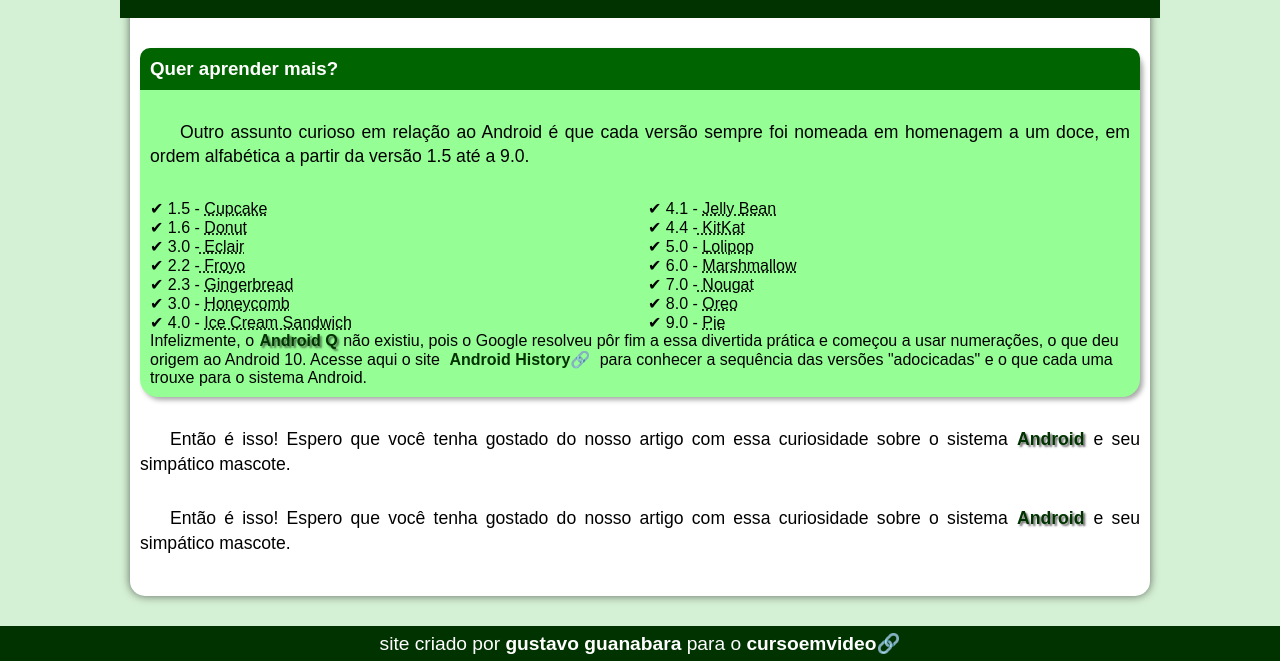
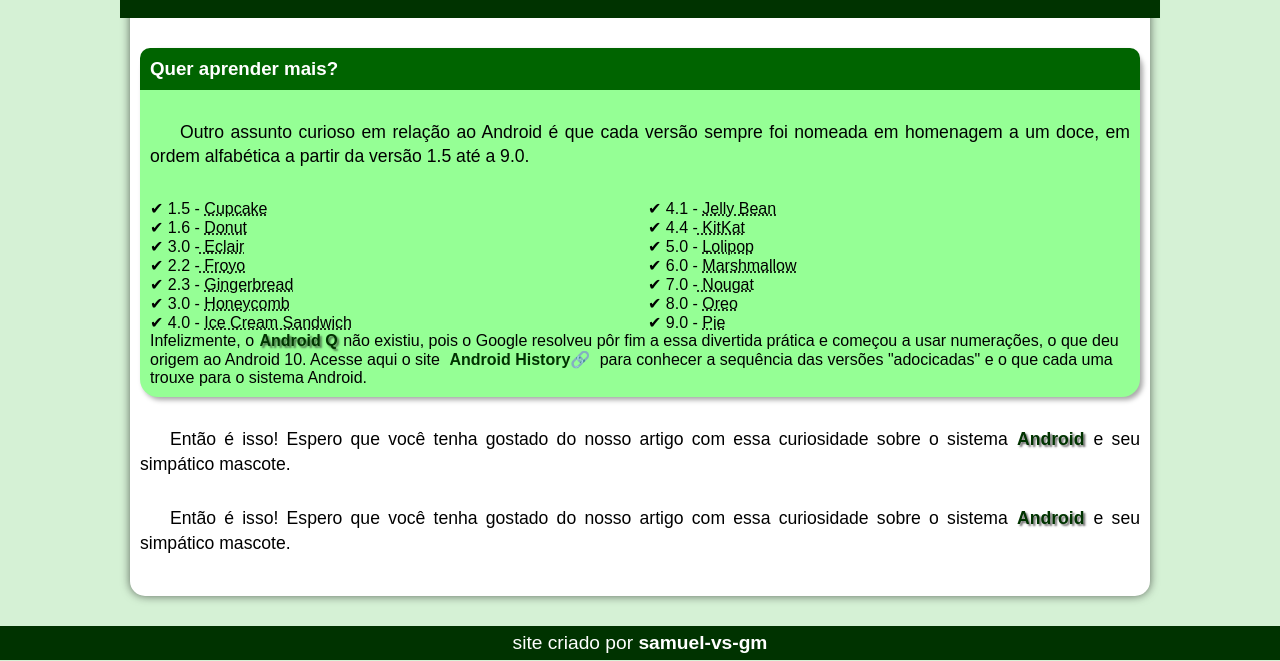
Before and after one commit to Samuel-vs-gm/projeto-android, a plain HTML site: page index.html in a window 1280 px wide. Shown: the part 2363-3024 px from the top of the page. Drawn offline with Linux system fonts and the light colour scheme.

Commit message:
atualização 5.1

```diff
--- a/index.html
+++ b/index.html
@@ -89,6 +89,6 @@
         <p>Então é isso! Espero que você tenha gostado do nosso artigo com essa curiosidade sobre o sistema <strong>Android</strong> e seu simpático mascote.</p>
         </article>
     </main>
-    <footer>site criado por <a href="https://github.com/gustavoguanabara" target="_blank" id="externo">gustavo guanabara</a> para o <a href="https://www.youtube.com/c/CursoemV%C3%ADdeo" target="_blank" class="externo">cursoemvideo</a></footer>
+    <footer>site criado por <a href="https://github.com/samuel-vs-gm.io" target="_blank" id="externo">samuel-vs-gm</a></footer>
 </body>
 </html>
```
